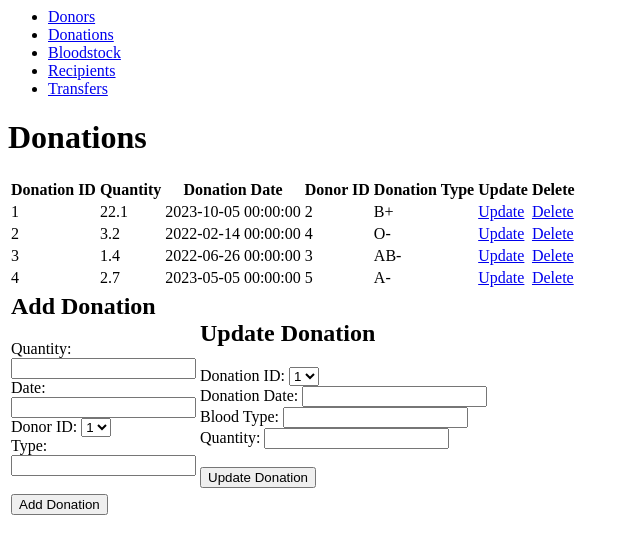
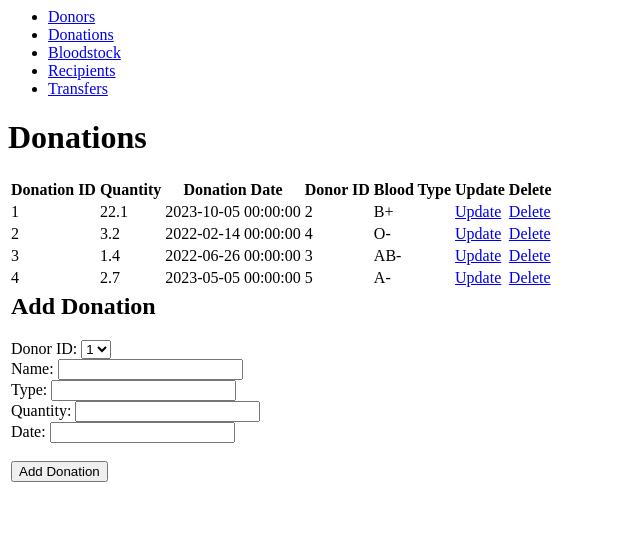
Before and after one commit to singeltary/cs340_f, a Flask app: page /donations in a window 1280 px wide. Shown: the top 554 px of the page, without its empty margins (0-640 px from the left). Run offline with Flask 3, Linux system fonts and the light colour scheme; data comes from the database, SQL or seed files in the repository; data that the repository does not hold is empty; some libraries are stand-ins or nearby versions.

Commit message:
Update donations.j2

```diff
--- a/templates/donations.j2
+++ b/templates/donations.j2
@@ -1,11 +1,6 @@
 <head>
-    <title>Donations Page</title>
+    <title>Donations</title>
 	<script src="https://ajax.googleapis.com/ajax/libs/jquery/3.7.1/jquery.min.js"></script>
-	<script>
-	//	function getID(donationID) {
-	//		window.location.href = '/get_donation/' + donationID.text;
-	//	};
-	</script>
 </head>
 
 <body>
@@ -23,7 +18,7 @@
             <th>Quantity</th>
             <th>Donation Date</th>
             <th>Donor ID</th>
-            <th>Donation Type</th>
+            <th>Blood Type</th>
             <th>Update</th>
             <th>Delete</th>
         </tr>
@@ -43,45 +38,35 @@
 		<tr>
 			<td>
 				<h2>Add Donation</h2>
-				<form action="/add_donation" method="POST">
-					<label for="quantity">Quantity:</label><br>
-					<input type="text" id="quantity" name="quantity"><br>
-					<label for="date">Date:</label><br>
-					<input type="text" id="date" name="date"><br>
+				<form id="add_donation_form" action="/add_donation" method="POST">
 					<label for="donorID">Donor ID:</label>
-					<select id="update_donation_donorID_select">
+					<select id="add_donation_donorID_select">
 						{% for d_item in d %}
 						<option value="{{d_item.donorID}}" text="{{d_item.donorID}}">{{d_item.donorID}}</option>
 						{% endfor %}
 					</select><br>
-					<label for="type">Type:</label><br>
-					<input type="text" id="bloodType" name="bloodType"><br><br>
-					<input type="submit" value="Add Donation">
+					<label for="donor_name_add">Name:</label>
+					<input type="text" id="donor_name_add" name="donor_name_add" readonly><br>
+					<label for="bloodType_add">Type:</label>
+					<input type="text" id="bloodType_add" name="bloodType_add"><br>
+					<label for="quantity">Quantity:</label>
+					<input type="text" id="quantity_add" name="quantity_add"><br>
+					<label for="date">Date:</label>
+					<input type="text" id="date_add" name="date_add"><br>
+					<br>
+					<input type="submit" value="Add Donation" id="add_submit">
 				</form>
-			</td>
-			<td>
-				<h2>Update Donation</h2>
-				<form action="/update_donation" method="POST">
-
-					<label for="donationID">Donation ID:</label>
-					<select id="donationID_select">
-						{% for donation_list in donations %}
-						<option value="{{donation_list.donationdID}}" text="{{donation_list.donationID}}">{{donation_list.donationID}}</option>
-						{% endfor %}
-					</select>
-					<br>
-
-					<label for="donationDate">Donation Date:</label>
-					<input type="text" id="donationDate" name="donationDate" value=""><br>
-
-					<label for="bloodType">Blood Type:</label>
-					<input type="text" id="bloodType" name="bloodType" required value=""><br>
-
-					<label for="quantity">Quantity:</label>
-					<input type="text" id="quantity" name="quantity" required value=""><br><br>
-
-					<button type="submit">Update Donation</button>
-				</form>
+				<script>
+					$("#add_donation_donorID_select").on("change", function (){
+						$.get(
+							'/get_donor/' + $("#add_donation_donorID_select").val(), function(donor_res) {
+							$("#donor_name_add").val(donor_res[0]);
+							$("#bloodType_add").val(donor_res[1]);
+							$("#quantity_add").val('');
+							$("date_add").val('');
+						});
+					});
+				</script>
 			</td>
 		</tr>
 	</table>
```
